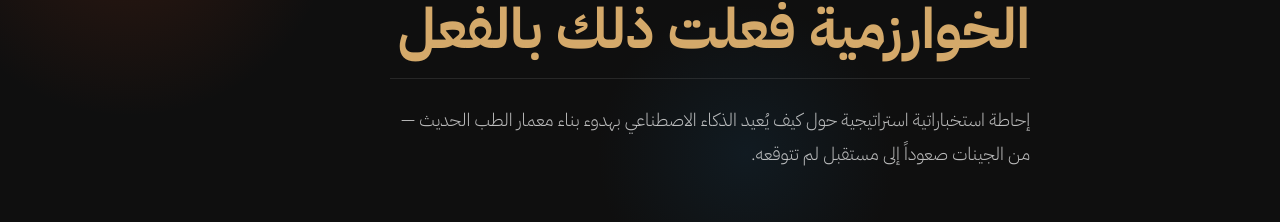
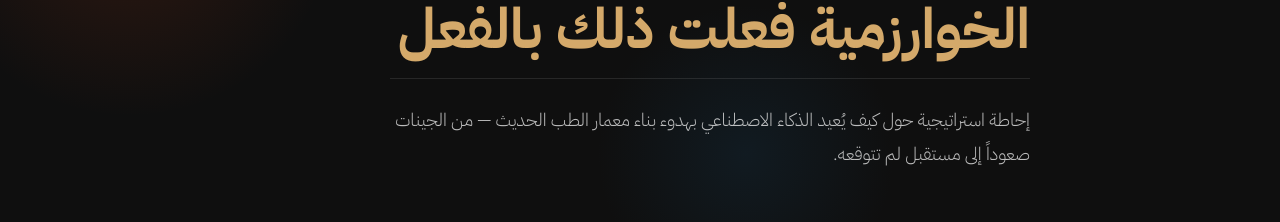
Before and after one commit to Suhaila22/Medical-Ai-algorithmetic, a plain HTML site: page index.html in a window 1280 px wide. Shown: the part 281-503 px from the top of the page. Drawn offline with Linux system fonts and the light colour scheme.

Commit message:
Update index.html

```diff
--- a/index.html
+++ b/index.html
@@ -308,7 +308,7 @@
       <span class="hero-date">مايو 2026</span>
     </div>
     <h1>الطبيب لن يراك الآن —<br><em>الخوارزمية فعلت ذلك بالفعل</em></h1>
-    <p class="hero-intro">إحاطة استخباراتية استراتيجية حول كيف يُعيد الذكاء الاصطناعي بهدوء بناء معمار الطب الحديث — من الجينات صعوداً إلى مستقبل لم تتوقعه.</p>
+    <p class="hero-intro">إحاطة استراتيجية حول كيف يُعيد الذكاء الاصطناعي بهدوء بناء معمار الطب الحديث — من الجينات صعوداً إلى مستقبل لم تتوقعه.</p>
   </div>
 </section>
 
```
